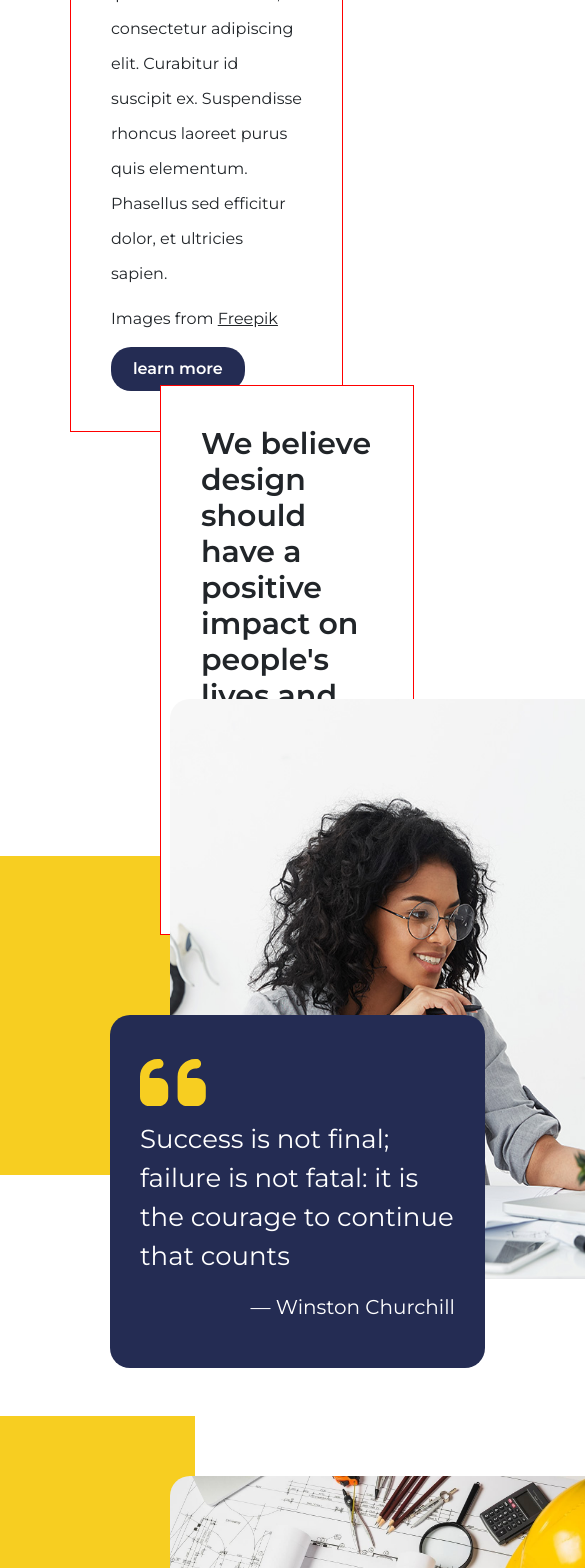
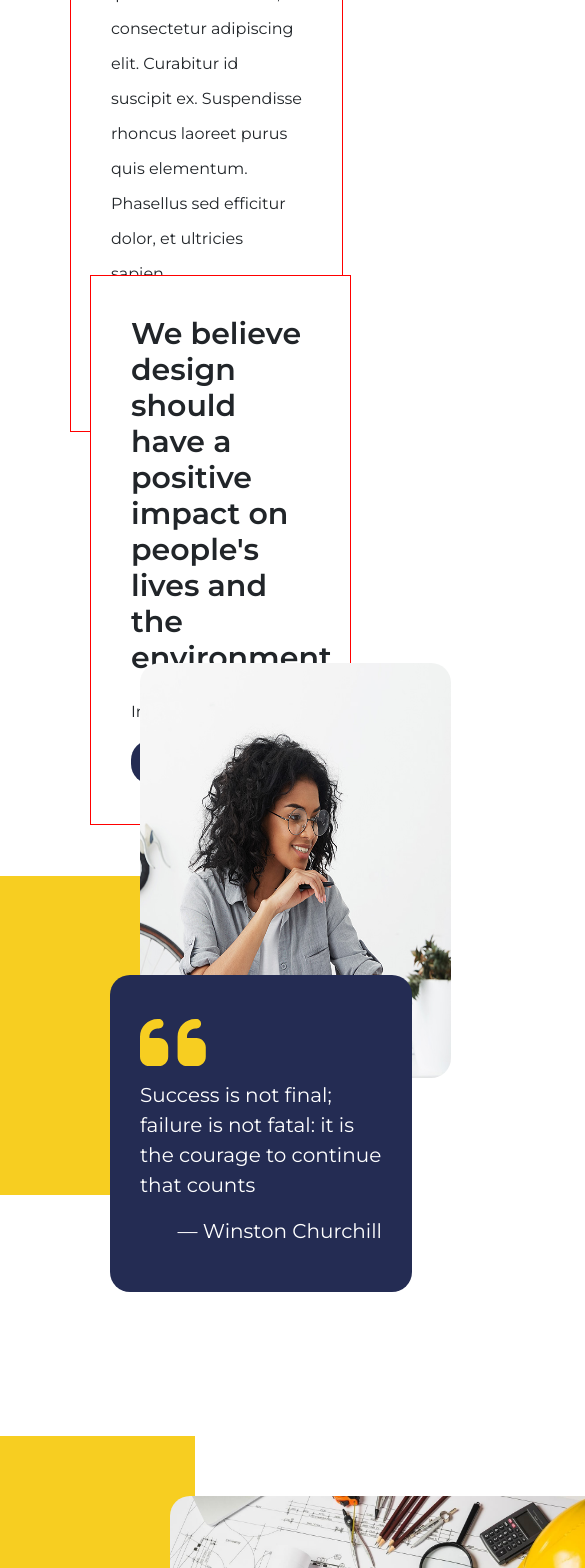
Before and after one commit to tharanga270/companysite, a React (Create React App) app: page / in a window 390 px wide. Shown: the part 5988-7556 px from the top of the page, 585 px wide, since content can reach past the window. Built offline with nearby package versions, Linux system fonts and the light colour scheme.

Commit message:
26 commit

```diff
--- a/src/media.css
+++ b/src/media.css
@@ -503,6 +503,10 @@
   /*about company*/
 
   /*embedded architecture content*/
+  .emb-arch-content {
+    min-height: 2020px;
+  }
+
   .embed-image1 {
     top: 200px;
     width: 206px;
@@ -528,6 +532,31 @@
     margin-top: 470px;
   }
   /*embedded architecture content*/
+
+  /*comment section*/
+  .comment-right-cont {
+    left: 90px;
+    margin-top: -920px;
+    width: 67%;
+  }
+  .comment-imaga1 {
+    left: 140px;
+    top: -38%;
+    width: 311px;
+    height: 415px;
+  }
+  .comment-div {
+    left: 110px;
+    margin-top: -220px;
+    width: 302px;
+  }
+  p.comment-para {
+    font-size: 1.25rem;
+  }
+  /*comment section*/
+
+  /*full service section*/
+  /*full service section*/
 }
 
 @media only screen and (max-width: 424px) {
```
